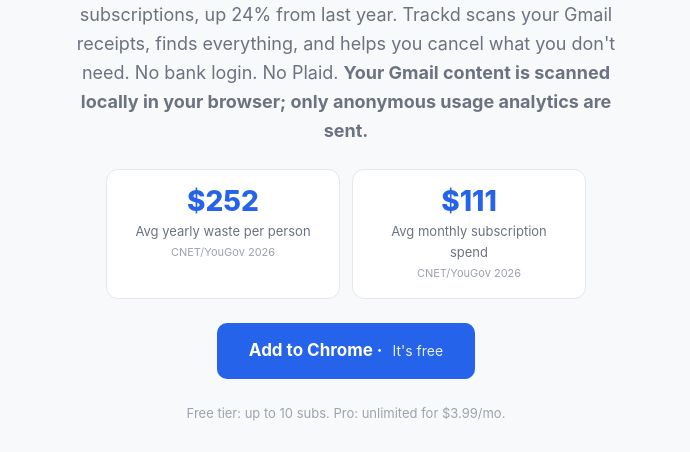
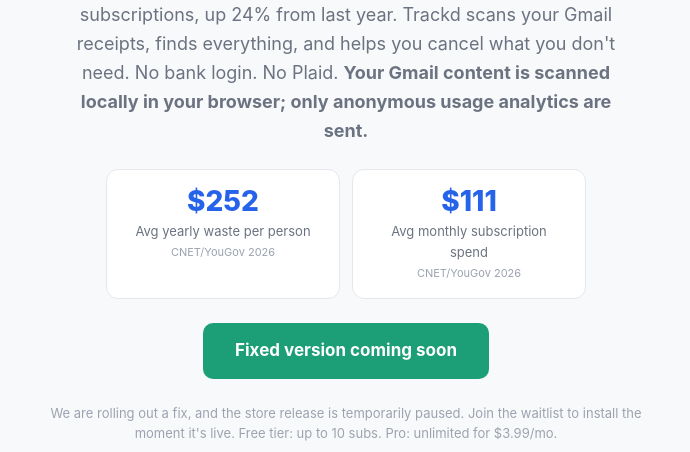
Before and after one commit to deanandreakis/trackd, a browser extension: page index.html in a window 1280 px wide. Shown: the part 329-781 px from the top of the page, without its empty margins (294-984 px from the left). Drawn offline with Linux system fonts and the light colour scheme.

Commit message:
Pause store install CTAs: show 'fixed version coming soon' after unpublishing broken v1.0.0

```diff
--- a/index.html
+++ b/index.html
@@ -144,6 +144,11 @@
       font-size: 13px;
       color: #9ca3af;
       margin-bottom: 32px;
+    }
+    .cta-btn.coming-soon {
+      background: var(--green);
+      cursor: default;
+      opacity: 0.9;
     }
 
     /* ---- Trust Bar ---- */
@@ -570,10 +575,10 @@
       </div>
     </div>
 
-    <a class="cta-btn" href="https://chromewebstore.google.com/detail/trackd/lenaajfmejfgdjjdepbcnpakmakcbkgc" target="_blank">
-      Add to Chrome · <span class="sub">It's free</span>
-    </a>
-    <div class="cta-note">Free tier: up to 10 subs. Pro: unlimited for $3.99/mo.</div>
+    <div class="cta-btn coming-soon">
+      Fixed version coming soon
+    </div>
+    <div class="cta-note">We are rolling out a fix, and the store release is temporarily paused. Join the waitlist to install the moment it's live. Free tier: up to 10 subs. Pro: unlimited for $3.99/mo.</div>
 
     <div class="trust-bar">
       <span class="trust-pill"><span class="icon">🔒</span> No bank credentials</span>
@@ -787,9 +792,9 @@
   <!-- Final CTA -->
   <section class="final-cta">
     <h2>Ready to find what you&rsquo;re paying for?</h2>
-    <a class="cta-btn" href="https://chromewebstore.google.com/detail/trackd/lenaajfmejfgdjjdepbcnpakmakcbkgc" target="_blank">
-      Add to Chrome · <span class="sub">It's free</span>
-    </a>
+    <div class="cta-btn coming-soon">
+      Fixed version coming soon
+    </div>
   </section>
 
   <!-- Footer -->
```
